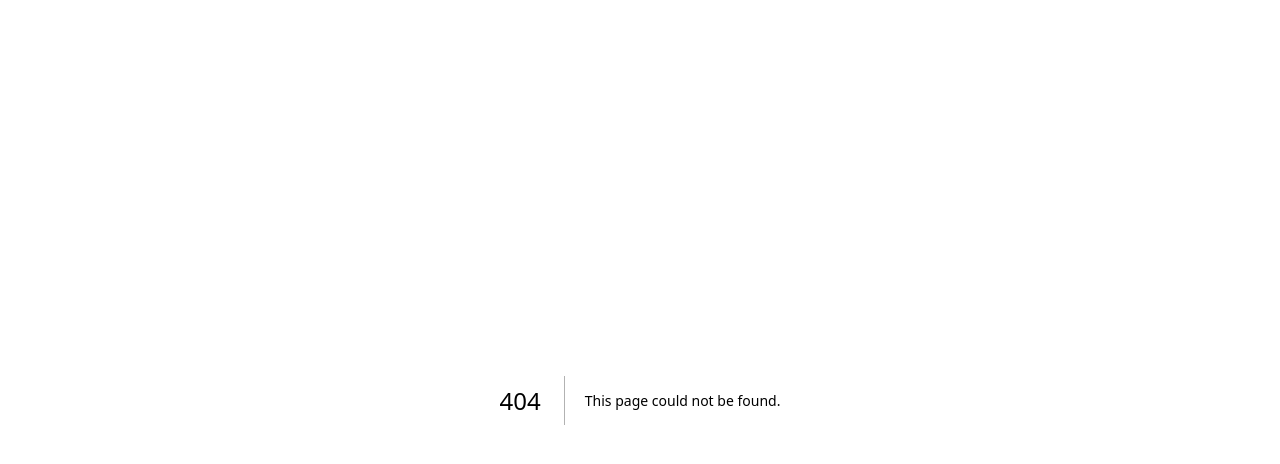
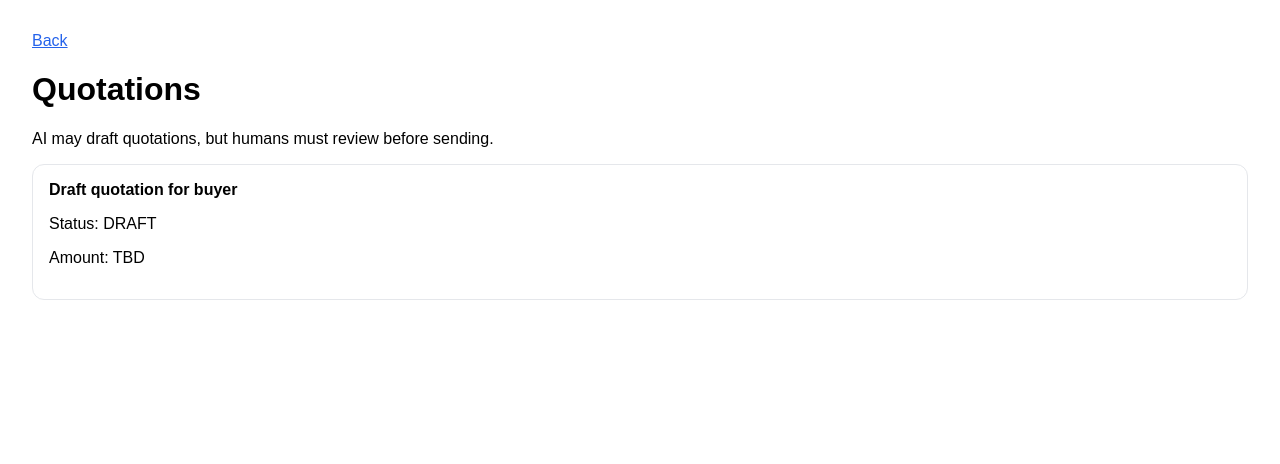
Before and after one commit to le8433622/tradeos-core, a Next.js app in the folder apps/web/: page /quotations in a window 1280 px wide. Before the commit this address had no page. Shown: the top 464 px of the page. Built offline with nearby package versions, Linux system fonts and the light colour scheme.

Commit message:
add quotations page

```diff
--- /dev/null
+++ b/apps/web/app/quotations/page.tsx
@@ -0,0 +1,20 @@
+const quotations = [
+  { title: 'Draft quotation for buyer', status: 'DRAFT', amount: 'TBD' },
+];
+
+export default function QuotationsPage() {
+  return (
+    <main style={{ padding: 32, fontFamily: 'Arial, sans-serif' }}>
+      <a href="/" style={{ color: '#2563eb' }}>Back</a>
+      <h1>Quotations</h1>
+      <p>AI may draft quotations, but humans must review before sending.</p>
+      {quotations.map((quote) => (
+        <article key={quote.title} style={{ border: '1px solid #e5e7eb', borderRadius: 12, padding: 16, marginBottom: 12 }}>
+          <strong>{quote.title}</strong>
+          <p>Status: {quote.status}</p>
+          <p>Amount: {quote.amount}</p>
+        </article>
+      ))}
+    </main>
+  );
+}
```
